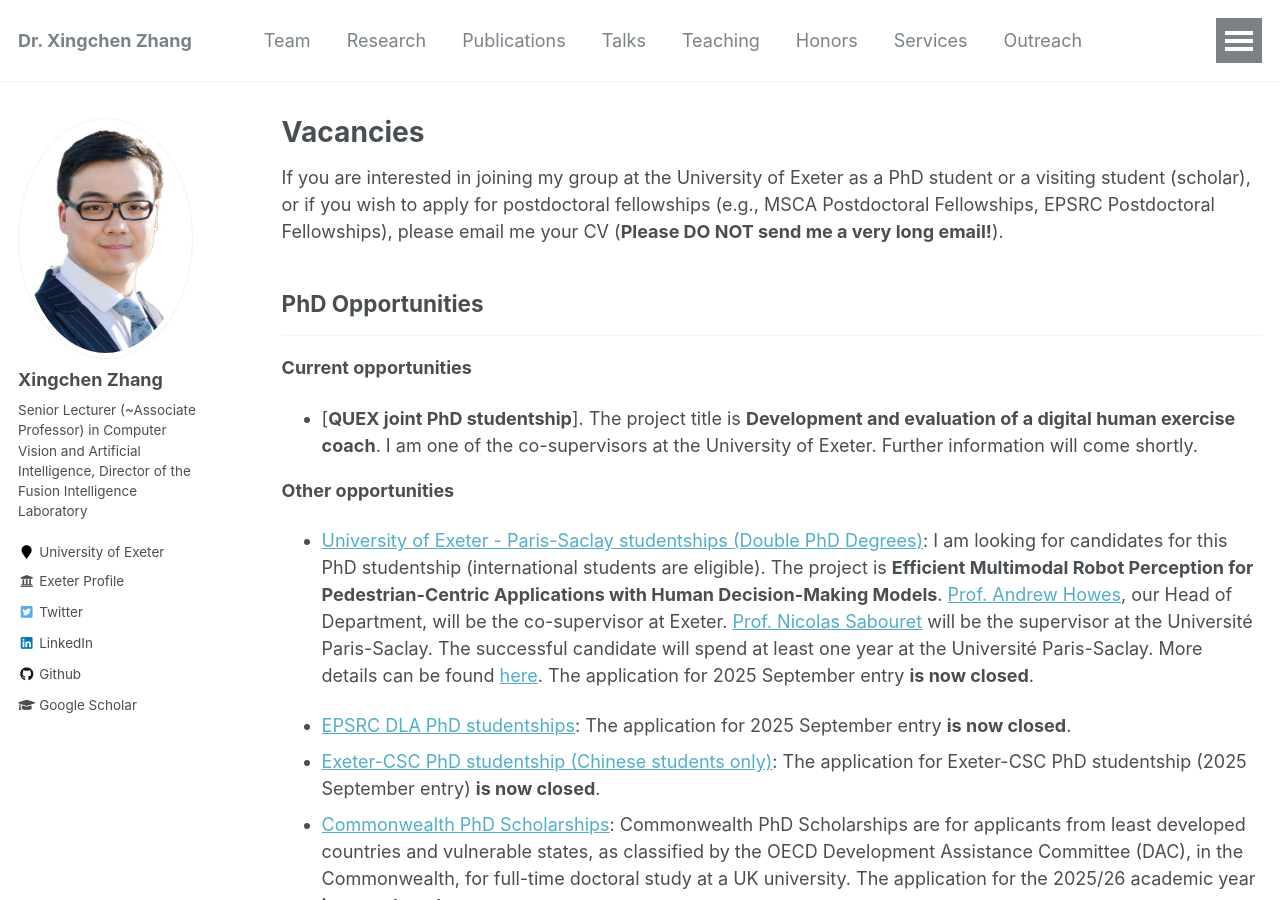
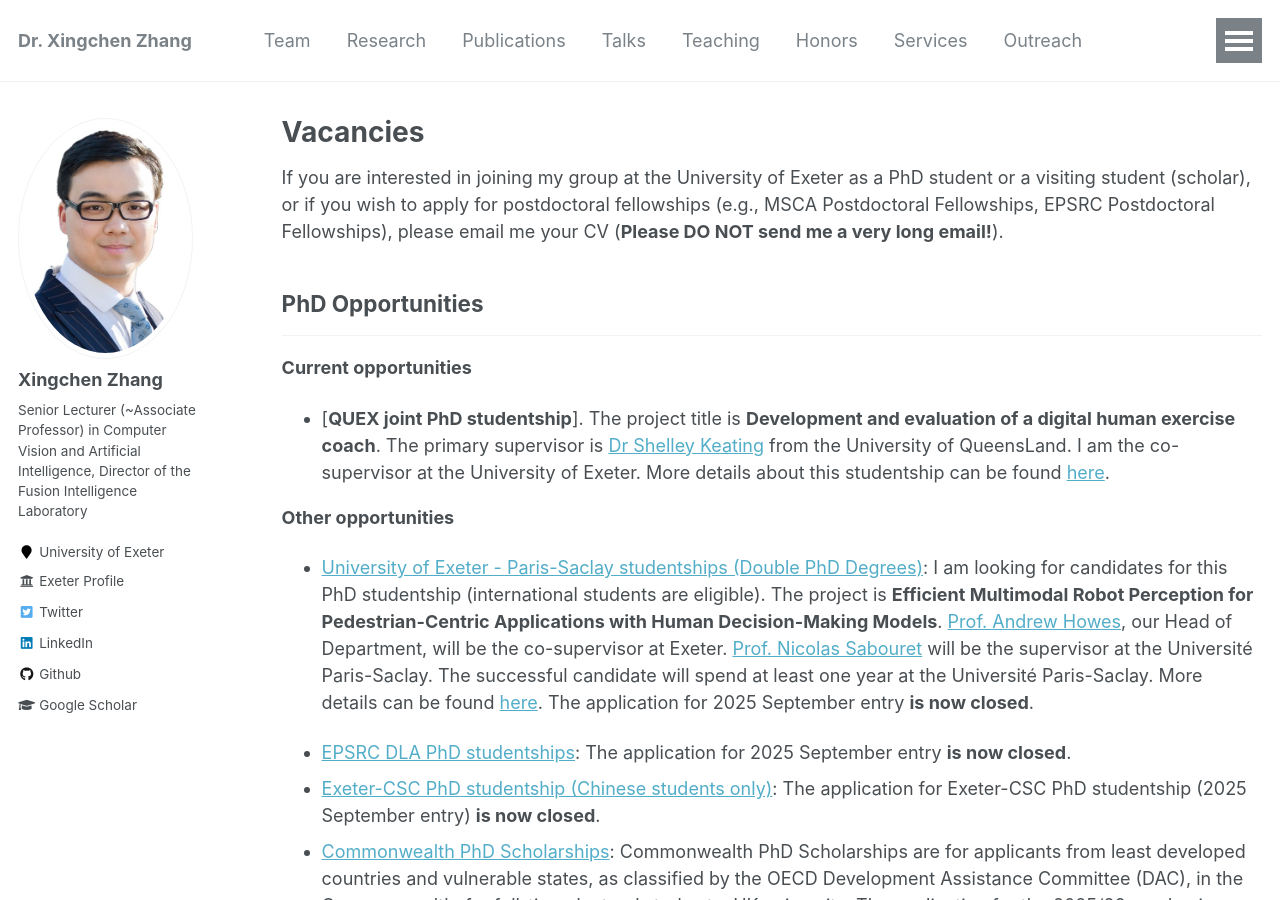
Before and after one commit to xingchenzhang/xingchenzhang.github.io, a Jekyll site: the page built from _pages/vacancies.md, in a window 1280 px wide and 900 px high. Built offline with Jekyll 4.4.1, drawn with Linux system fonts in a browser that asks for light colours.

Commit message:
update QUEX joint PhD studentship details

```diff
--- a/_pages/vacancies.md
+++ b/_pages/vacancies.md
@@ -14,7 +14,7 @@
 
 **Current opportunities**
 
-- [**QUEX joint PhD studentship**]. The project title is **Development and evaluation of a digital human exercise coach**. I am one of the co-supervisors at the University of Exeter. Further information will come shortly.
+- [**QUEX joint PhD studentship**]. The project title is **Development and evaluation of a digital human exercise coach**. The primary supervisor is [Dr Shelley Keating](https://about.uq.edu.au/experts/12259) from the University of QueensLand. I am the co-supervisor at the University of Exeter. More details about this studentship can be found [here](https://scholarships.uq.edu.au/scholarship/quex-phd-scholarship).
 
 **Other opportunities**
 
```
Also changed, not shown: _pages/about.md (+1 -1 lines).
